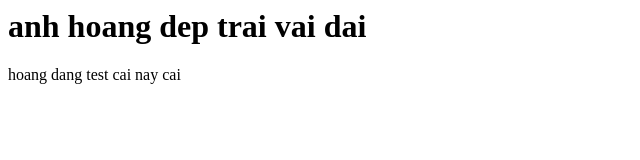
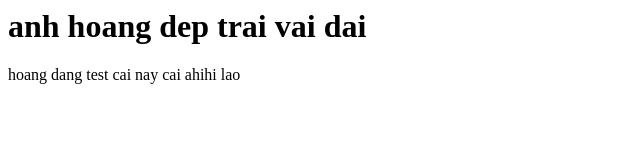
Before and after one commit to bdhoag/repo1, a plain HTML site: page index.html in a window 1280 px wide. Shown: the full height of the page, 0-640 px from the left. Drawn offline with Linux system fonts and the light colour scheme.

Commit message:
sua file de tao conflict

```diff
--- a/index.html
+++ b/index.html
@@ -1,3 +1,3 @@
 <h1>anh hoang dep trai vai dai</h1>
 
-<p>hoang dang test cai nay cai</p>
+<p>hoang dang test cai nay cai ahihi lao</p>
```
